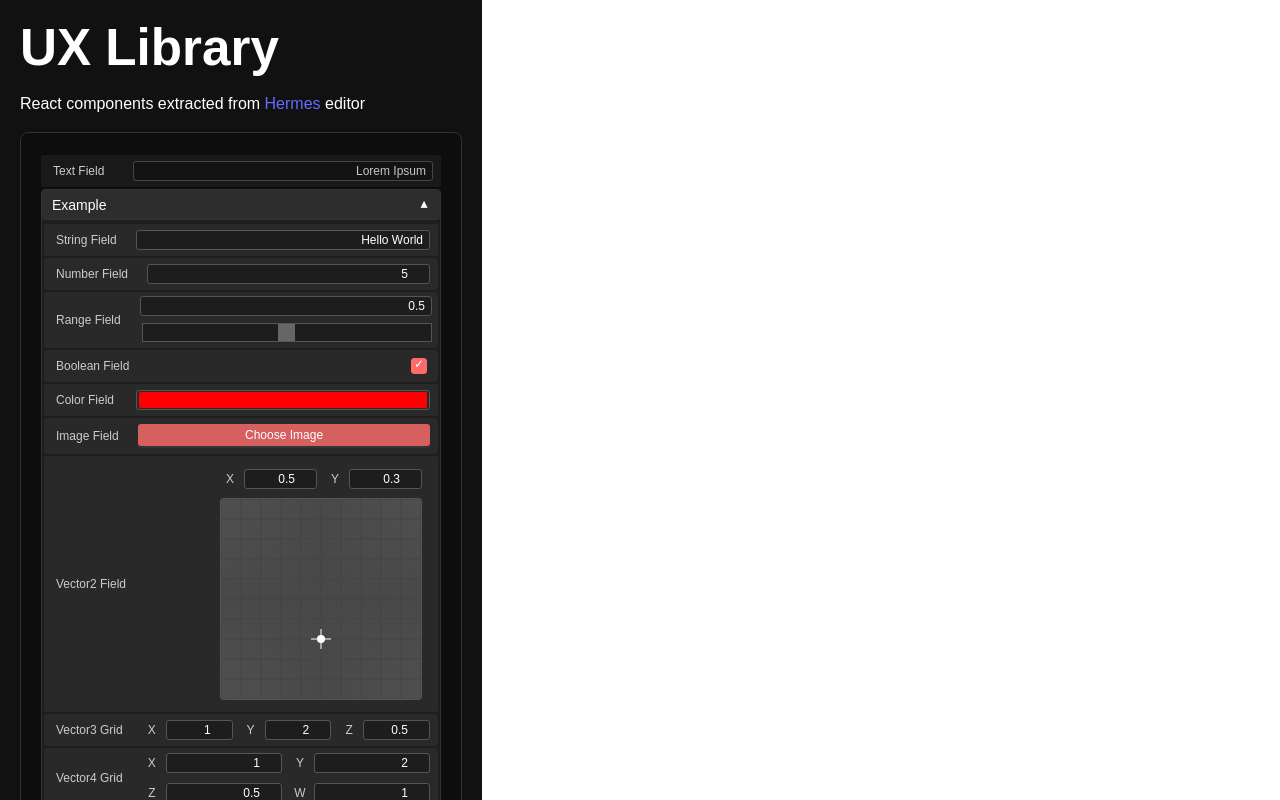
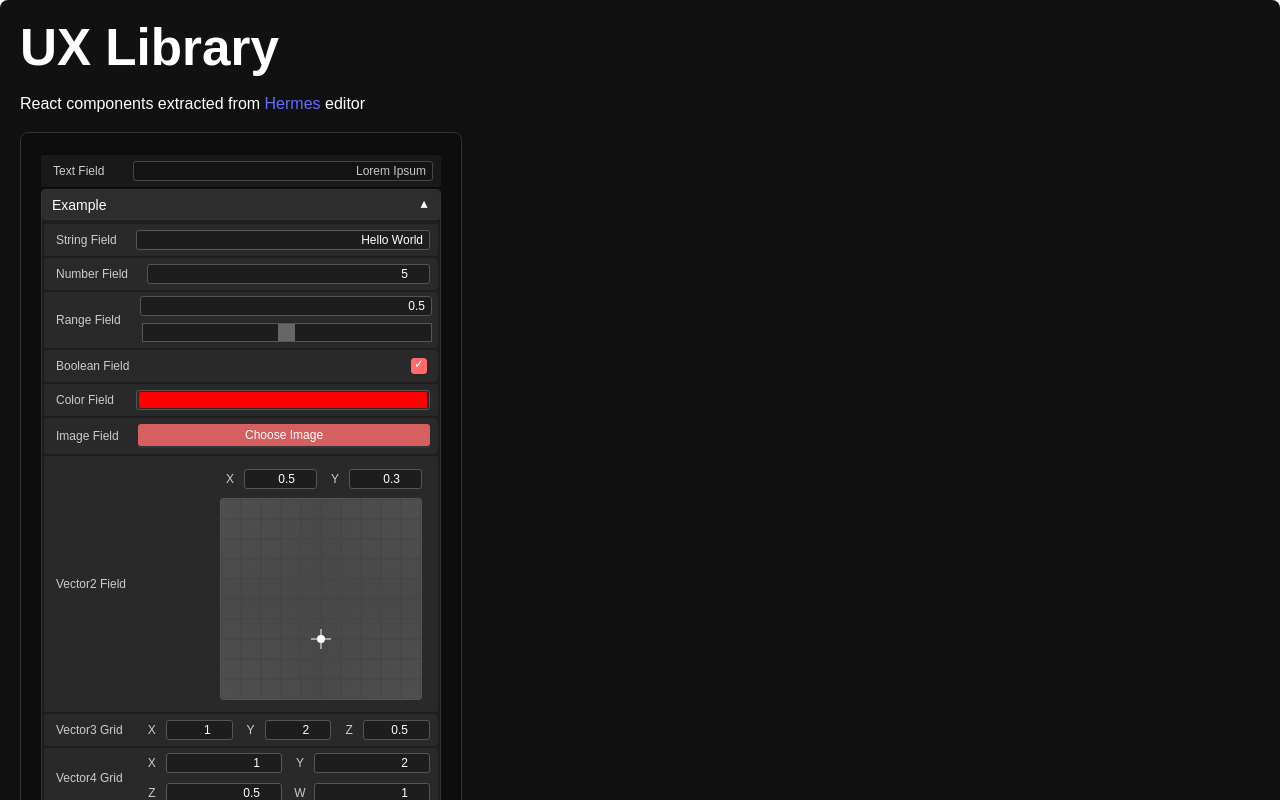
Before and after one commit to tomorrowevening/ux-lib, a React (Vite) app: page / in a window 1280 px wide. Shown: the top 800 px of the page. Built offline with nearby package versions, Linux system fonts and the light colour scheme.

Commit message:
fix(css): page CSS updated

```diff
--- a/src/App.tsx
+++ b/src/App.tsx
@@ -17,13 +17,7 @@ export default function App() {
   const [imageValue, setImageValue] = useState('');
 
   return (
-    <div style={{
-      padding: '20px',
-      backgroundColor: '#111',
-      color: '#fff',
-      minHeight: '100vh',
-      fontFamily: 'Arial, sans-serif'
-    }}>
+    <div>
       <h1>UX Library</h1>
       <p>React components extracted from <a href='https://github.com/tomorrowevening/hermes' target='_blank'>Hermes</a> editor</p>
 
--- a/src/index.css
+++ b/src/index.css
@@ -27,9 +27,14 @@ a:hover {
 }
 
 body {
+  background-color: #111;
+  border-radius: 8px;
+  color: #FFF;
+  font-family: Arial, Helvetica, sans-serif;
   margin: 0;
   display: flex;
   place-items: center;
+  padding: 20px;
   min-width: 320px;
   min-height: 100vh;
 }
```
